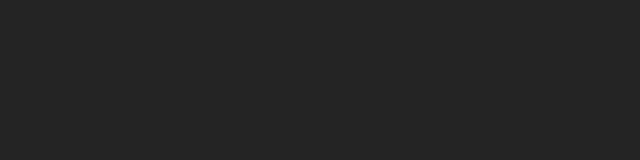
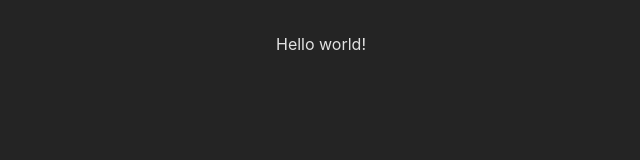
Before and after one commit to naomirono/Fintech, a React (Vite) app: page / in a window 1280 px wide. Shown: the top 160 px of the page, without its empty margins (319-959 px from the left). Built offline with nearby package versions, Linux system fonts and the light colour scheme.

Commit message:
create a component folder and create an article.jsx

```diff
--- a/src/App.jsx
+++ b/src/App.jsx
@@ -1,12 +1,9 @@
 import './App.css'
 
-function App() {
-
+export default function App() {
   return (
-    <>
-
-    </>
+    <h1 className="text-3xl font-bold underline">
+      Hello world!
+    </h1>
   )
 }
-
-export default App
```
Also changed, not shown: src/components/Articles.jsx (added, +12 -0 lines).
